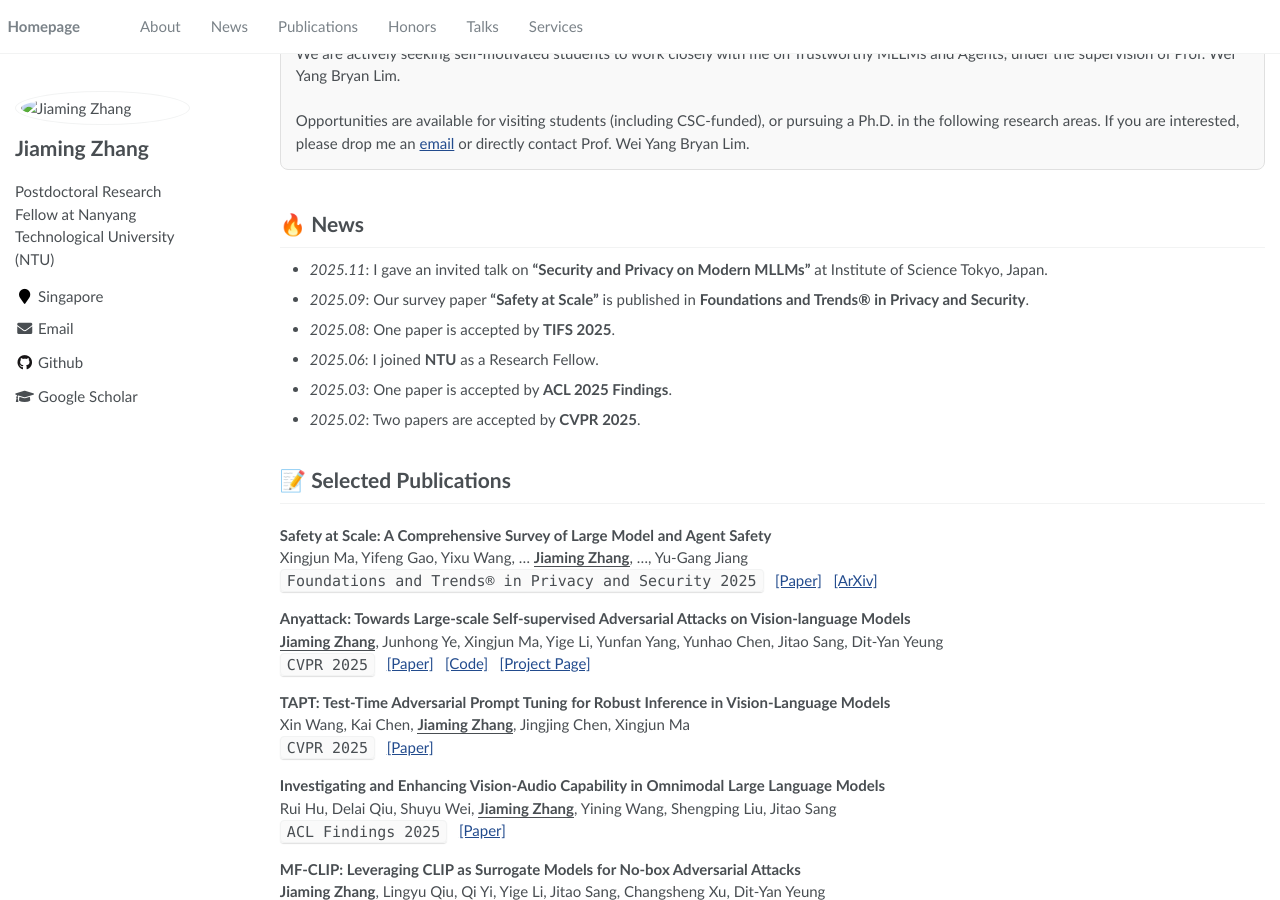
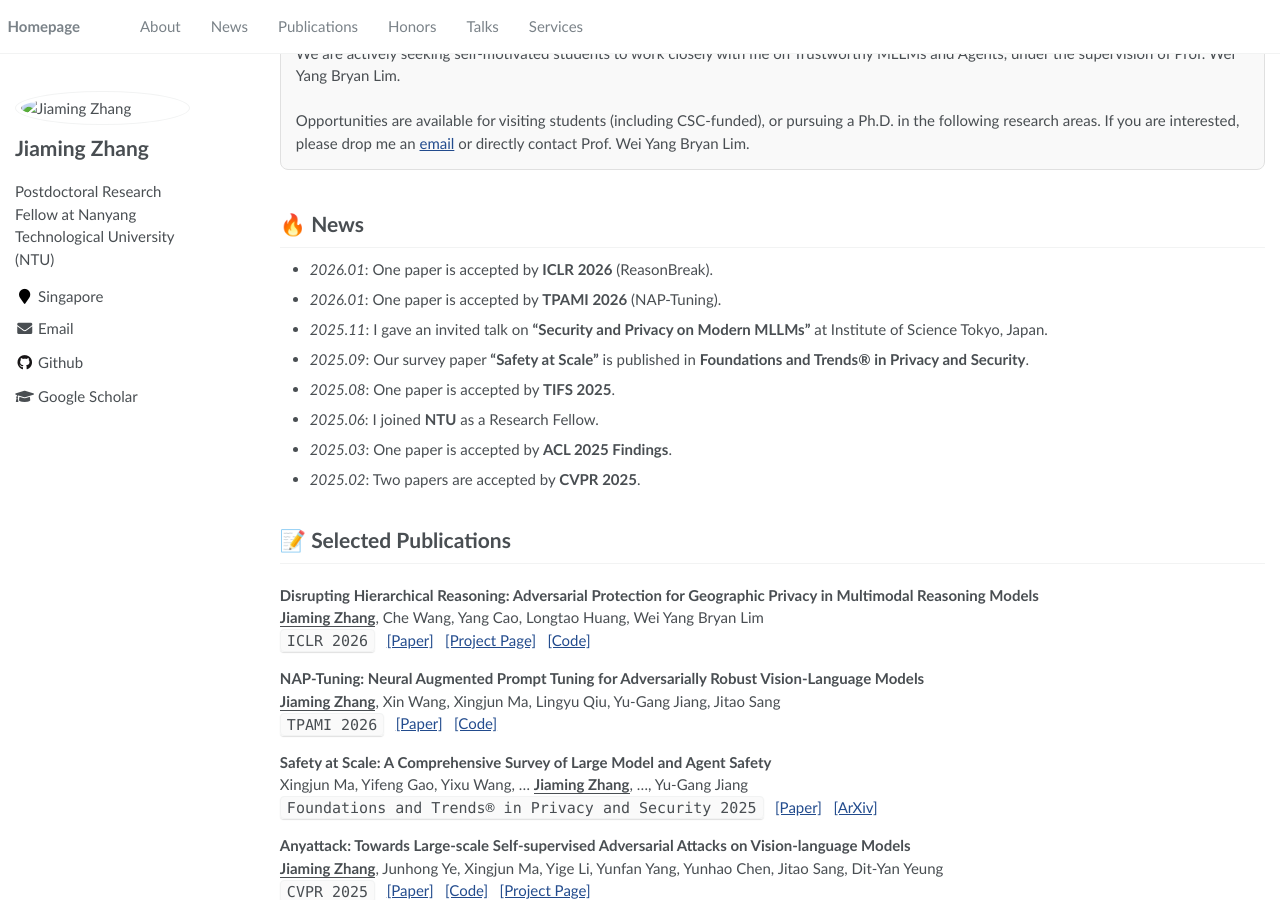
Before and after one commit to jiamingzhang94/jiamingzhang94.github.io, a Jekyll site: the page built from _pages/about.md, in a window 1280 px wide and 900 px high, scrolled down 215 px. Built offline with Jekyll 4.4.1, drawn with Linux system fonts in a browser that asks for light colours.

Commit message:
tpami and iclr

```diff
--- a/_pages/about.md
+++ b/_pages/about.md
@@ -32,6 +32,8 @@ My research focuses on **Trustworthy AI**, with particular interests in **advers
 <span class='anchor' id='news'></span>
 # 🔥 News
 
+- *2026.01*: One paper is accepted by **ICLR 2026** (ReasonBreak).
+- *2026.01*: One paper is accepted by **TPAMI 2026** (NAP-Tuning).
 - *2025.11*: I gave an invited talk on **"Security and Privacy on Modern MLLMs"** at Institute of Science Tokyo, Japan.
 - *2025.09*: Our survey paper **"Safety at Scale"** is published in **Foundations and Trends® in Privacy and Security**.
 - *2025.08*: One paper is accepted by **TIFS 2025**.
@@ -43,6 +45,18 @@ My research focuses on **Trustworthy AI**, with particular interests in **advers
 # 📝 Selected Publications
 
 <div style="margin-bottom: 20px;"></div>
+
+**Disrupting Hierarchical Reasoning: Adversarial Protection for Geographic Privacy in Multimodal Reasoning Models**
+<br> <u><strong>Jiaming Zhang</strong></u>, Che Wang, Yang Cao, Longtao Huang, Wei Yang Bryan Lim
+<br> ``ICLR 2026`` &nbsp; <a href="https://arxiv.org/abs/2512.08503">[Paper]</a> &nbsp; <a href="https://jiamingzhang94.github.io/reasonbreak/">[Project Page]</a> &nbsp; <a href="https://github.com/jiamingzhang94/reasonbreak">[Code]</a>
+
+<div style="margin-bottom: 15px;"></div>
+
+**NAP-Tuning: Neural Augmented Prompt Tuning for Adversarially Robust Vision-Language Models**
+<br> <u><strong>Jiaming Zhang</strong></u>, Xin Wang, Xingjun Ma, Lingyu Qiu, Yu-Gang Jiang, Jitao Sang
+<br> ``TPAMI 2026`` &nbsp; <a href="https://arxiv.org/abs/2506.12706">[Paper]</a> &nbsp; <a href="https://github.com/jiamingzhang94/nap-tuning">[Code]</a>
+
+<div style="margin-bottom: 15px;"></div>
 
 **Safety at Scale: A Comprehensive Survey of Large Model and Agent Safety**
 <br> Xingjun Ma, Yifeng Gao, Yixu Wang, ... <u><strong>Jiaming Zhang</strong></u>, ..., Yu-Gang Jiang
```
